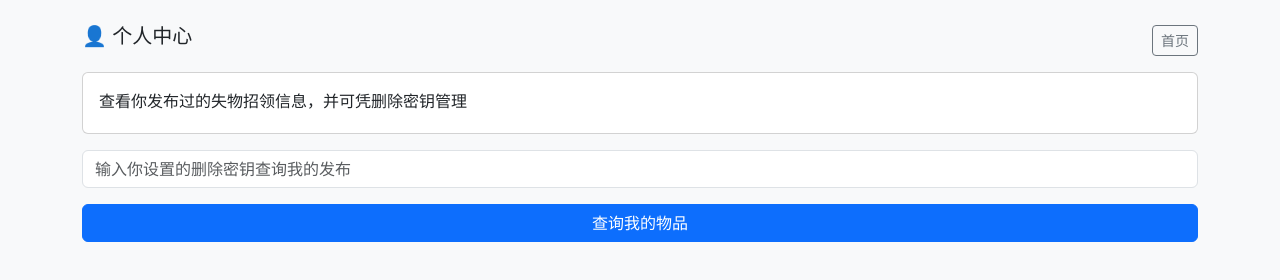
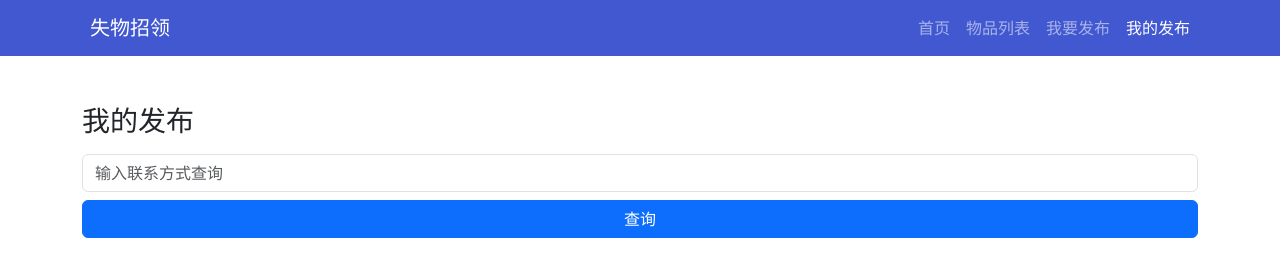
Before and after one commit to yinjunjing/lost, a plain HTML site: page my.html in a window 1280 px wide. Drawn offline with nearby package versions, Linux system fonts and the light colour scheme.

Commit message:
Update my.html

```diff
--- a/my.html
+++ b/my.html
@@ -1,78 +1,34 @@
 <!DOCTYPE html>
 <html lang="zh-CN">
 <head>
-<meta charset="utf-8">
-<meta name="viewport" content="width=device-width, initial-scale=1">
-<title>个人中心</title>
+<meta charset="UTF-8">
+<meta name="viewport" content="width=device-width, initial-scale=1.0">
+<title>我的发布</title>
 <link href="https://cdn.jsdelivr.net/npm/bootstrap@5.3.0/dist/css/bootstrap.min.css" rel="stylesheet">
-<script src="https://cdn.jsdelivr.net/npm/@supabase/supabase-js@2"></script>
 </head>
-<body class="bg-light py-4">
-<div class="container max-w-md mx-auto">
-  <div class="d-flex justify-content-between align-items-center mb-3">
-    <h5>👤 个人中心</h5>
-    <a href="index.html" class="btn btn-sm btn-outline-secondary">首页</a>
-  </div>
+<body>
+<nav class="navbar navbar-expand-lg navbar-dark" style="background:#4158D0">
+<div class="container">
+<a class="navbar-brand" href="index.html"><i class="bi bi-search-heart me-2"></i>失物招领</a>
+<div class="navbar-nav ms-auto">
+<a class="nav-link" href="index.html">首页</a>
+<a class="nav-link" href="list.html">物品列表</a>
+<a class="nav-link" href="publish.html">我要发布</a>
+<a class="nav-link active" href="my.html">我的发布</a>
+</div>
+</div>
+</nav>
 
-  <div class="card p-3 mb-3">
-    <p class="mb-1">查看你发布过的失物招领信息，并可凭删除密钥管理</p>
-  </div>
-
-  <div class="mb-3">
-    <input id="mySecret" type="password" class="form-control" placeholder="输入你设置的删除密钥查询我的发布">
-  </div>
-  <button onclick="loadMyItems()" class="btn btn-primary w-100 mb-4">查询我的物品</button>
-
-  <div id="myItemsList"></div>
+<div class="container py-5">
+<h3 class="mb-3">我的发布</h3>
+<div class="mb-3">
+<input type="text" id="myContact" class="form-control" placeholder="输入联系方式查询">
+<button type="button" onclick="myList()" class="btn btn-primary w-100 mt-2">查询</button>
+</div>
+<div id="myList"></div>
 </div>
 
-<script>
-async function loadMyItems() {
-  const key = document.getElementById('mySecret').value.trim();
-  if (!key) {
-    alert('请输入删除密钥');
-    return;
-  }
-
-  const { data, error } = await supabase
-    .from('items')
-    .select('*')
-    .eq('secret', key)
-    .order('created_at', { ascending: false });
-
-  const dom = document.getElementById('myItemsList');
-  if (error) {
-    dom.innerHTML = '<div class="alert alert-danger">加载失败</div>';
-    return;
-  }
-  if (data.length === 0) {
-    dom.innerHTML = '<div class="alert alert-info">暂无你发布的物品</div>';
-    return;
-  }
-
-  let html = '';
-  data.forEach(i => {
-    html += `
-    <div class="card mb-3 shadow-sm">
-      ${i.img_url ? `<img src="${i.img_url}" class="card-img-top" style="height:160px;object-fit:cover">` : ''}
-      <div class="card-body p-3">
-        <h6>${i.type == 'lost' ? '[寻物]' : '[招领]'} ${i.title}</h6>
-        <p class="small text-muted">${i.description}</p>
-        <p class="small">状态：${i.status}</p>
-        <button class="btn btn-sm btn-danger w-100" onclick="delMyItem(${i.id})">删除</button>
-      </div>
-    </div>`;
-  });
-  dom.innerHTML = html;
-}
-
-async function delMyItem(id) {
-  if (!confirm('确定删除该物品？')) return;
-  await supabase.from('items').delete().eq('id', id);
-  alert('删除成功');
-  loadMyItems();
-}
-</script>
+<script src="https://cdn.jsdelivr.net/npm/bootstrap@5.3.0/dist/js/bootstrap.bundle.min.js"></script>
 <script src="app.js"></script>
 </body>
 </html>
```
